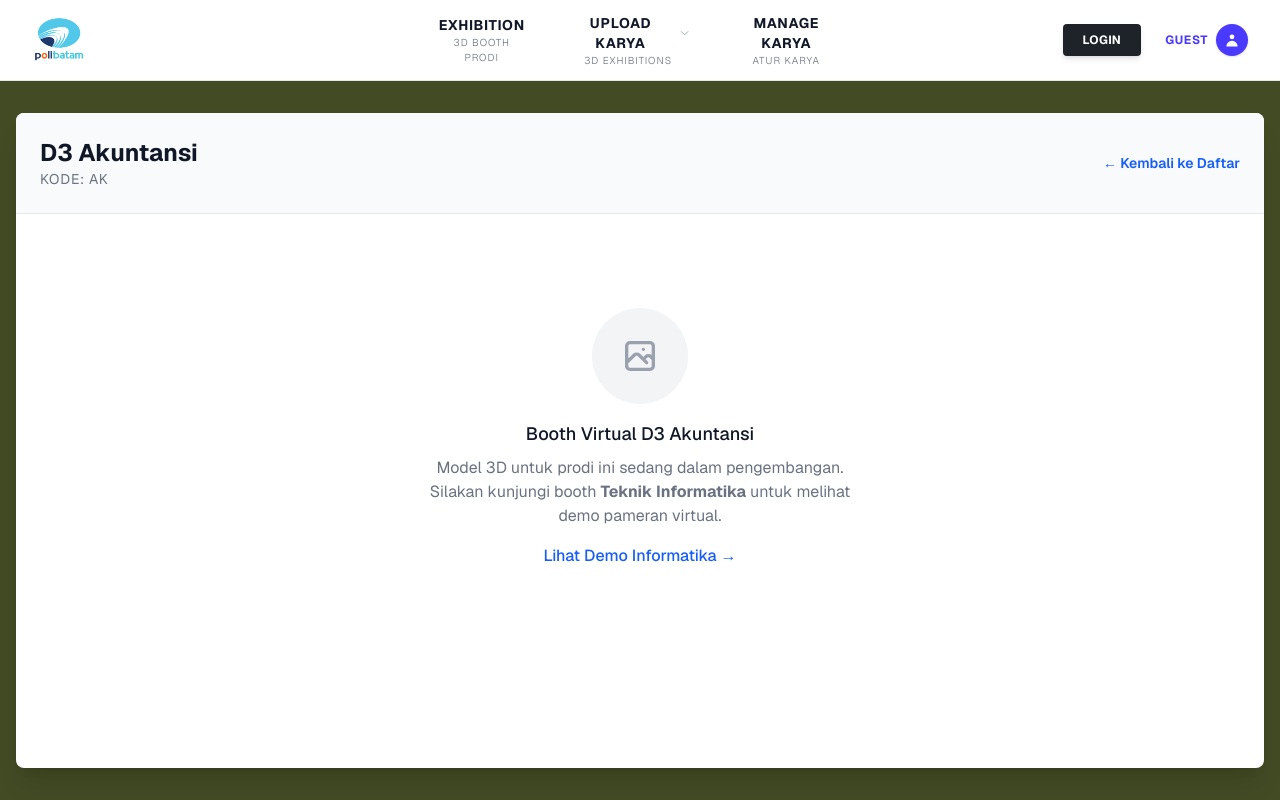
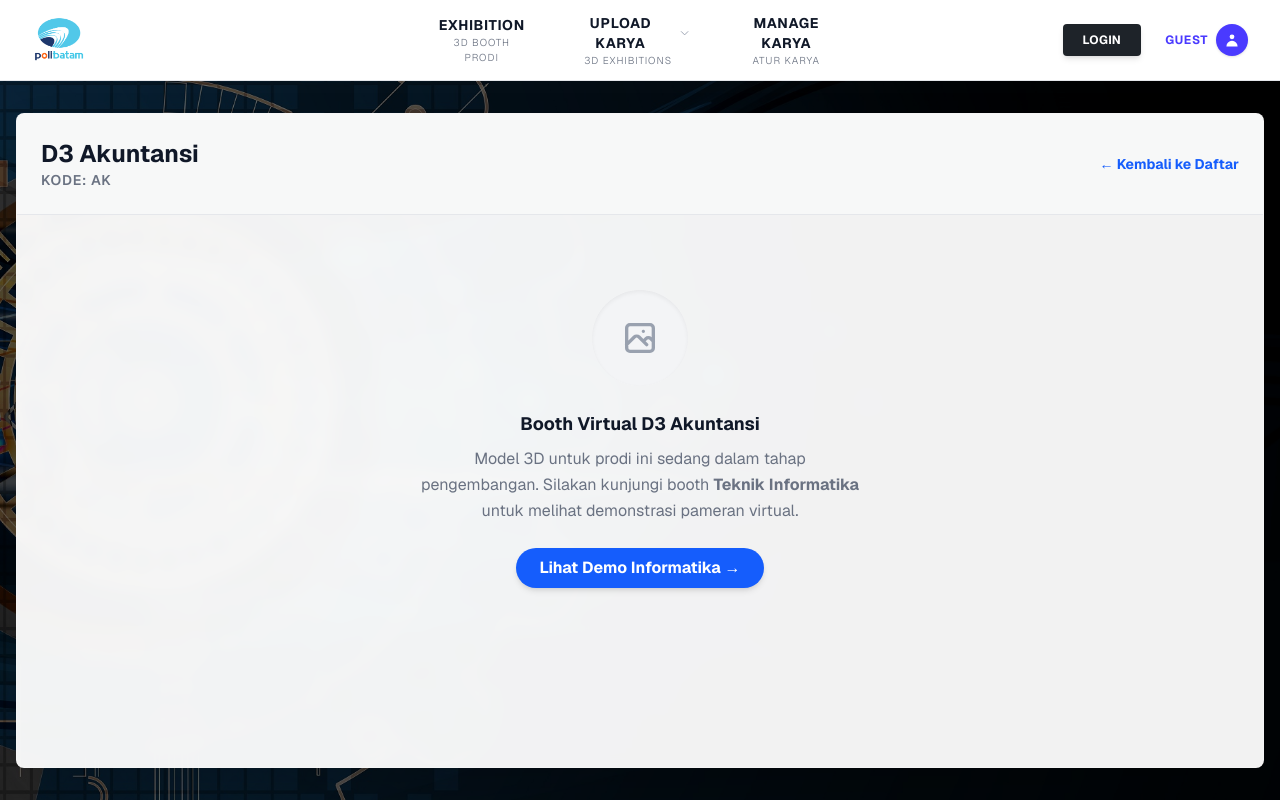
Before and after one commit to kimdaedan/showcase-frontend, a Next.js app: page /exhibition/ak in a window 1280 px wide. Built offline with nearby package versions, Linux system fonts and the light colour scheme; no server answers.

Commit message:
push from daedan

```diff
--- a/app/exhibition/[code]/page.tsx
+++ b/app/exhibition/[code]/page.tsx
@@ -2,6 +2,7 @@
 
 import { useParams } from 'next/navigation';
 import Link from 'next/link';
+import Image from 'next/image';
 import Navbar from '../../../components/Navbar';
 import Scene3D from '../../../components/Scene3D';
 import { Suspense, useEffect, useState } from 'react';
@@ -16,35 +17,20 @@ type Project = {
   karya_type: 'IMAGE' | 'PDF' | 'YOUTUBE';
   karya_url: string;
   status: 'PENDING' | 'APPROVED' | 'REJECTED';
-  major?: string; // Kolom jurusan dari tabel users
+  major?: string;
+  prodi?: string;
 };
 
 export default function ProdiDetailPage() {
   const params = useParams();
   const code = typeof params.code === 'string' ? params.code.toLowerCase() : '';
 
-  // Menentukan apakah ini prodi Informatika (karena kita baru punya model 3D informatika.glb)
   const isInformatika = code === 'if';
 
-  // State untuk menyimpan URL gambar proyek yang akan ditampilkan di 3D
   const [projectImage, setProjectImage] = useState<string | null>(null);
   const [displayProject, setDisplayProject] = useState<Project | null>(null);
 
-  // Mapping Kode URL ke Nama Prodi (Harus sama persis dengan input user saat Register)
-  // Tips: Di sistem nyata, sebaiknya gunakan ID Prodi agar lebih akurat daripada mencocokkan string nama.
   const prodiNameMap: { [key: string]: string } = {
-    if: "Teknik Informatika", // Disederhanakan untuk pencarian string
-    trm: "Multimedia",
-    cyber: "Keamanan Siber",
-    animasi: "Animasi",
-    rpl: "Rekayasa Perangkat Lunak",
-    elka: "Elektronika",
-    mk: "Mekatronika",
-    ak: "Akuntansi"
-  };
-
-  // Nama lengkap untuk judul halaman
-  const prodiTitleMap: { [key: string]: string } = {
     if: "D3 Teknik Informatika",
     trm: "D4 Teknologi Rekayasa Multimedia",
     cyber: "D4 Keamanan Siber",
@@ -55,34 +41,30 @@ export default function ProdiDetailPage() {
     ak: "D3 Akuntansi"
   };
 
-  const title = prodiTitleMap[code] || "Detail Program Studi";
-  const searchKeyword = prodiNameMap[code] || "";
+  const title = prodiNameMap[code] || "Detail Program Studi";
+  const targetProdi = prodiNameMap[code];
 
   useEffect(() => {
+    if (!targetProdi) return;
+
     const fetchApprovedProject = async () => {
       try {
         const res = await fetch('http://localhost:5000/api/projects');
         const data = await res.json();
 
-        // LOGIKA FILTERING:
-        // 1. Status harus APPROVED
-        // 2. Tipe harus IMAGE (karena 3D frame butuh tekstur gambar)
-        // 3. Jurusan (major) harus mengandung kata kunci prodi yang sedang dibuka
         const approved = data.find((p: Project) =>
           p.status === 'APPROVED' &&
           p.karya_type === 'IMAGE' &&
-          (p.major && p.major.toLowerCase().includes(searchKeyword.toLowerCase()))
+          p.prodi === targetProdi
         );
 
         if (approved) {
-          // Format URL gambar agar lengkap dengan host backend
           const imageUrl = `http://localhost:5000/${approved.karya_url}`;
           setProjectImage(imageUrl);
           setDisplayProject(approved);
-          console.log("✅ Menampilkan karya di 3D:", approved.title);
         } else {
-          console.log("⚠️ Tidak ada karya APPROVED bertipe IMAGE untuk prodi ini.");
           setProjectImage(null);
+          setDisplayProject(null);
         }
       } catch (err) {
         console.error("Gagal mengambil karya:", err);
@@ -90,24 +72,41 @@ export default function ProdiDetailPage() {
     };
 
     fetchApprovedProject();
-  }, [code, searchKeyword]);
+  }, [code, targetProdi]);
 
   return (
-    <main className="flex min-h-screen flex-col font-sans bg-[#424b24]">
+    <main className="flex min-h-screen flex-col font-sans relative">
+
+      {/* 1. BACKGROUND IMAGE LAYER */}
+      <div className="absolute inset-0 z-0">
+        <Image
+          src="/future.jpg"
+          alt="Background Future"
+          fill
+          className="object-cover"
+          quality={100}
+          priority
+        />
+        {/* Overlay Gelap agar konten terbaca jelas */}
+        <div className="absolute inset-0 bg-black/60"></div>
+      </div>
+
+      {/* 2. KONTEN UTAMA (Relative & Z-index tinggi) */}
+      <div className="relative z-10 flex flex-col min-h-screen">
         <Navbar />
 
         <div className="flex-grow px-4 py-8 flex justify-center">
-        <div className="w-full max-w-7xl bg-white rounded-lg shadow-xl overflow-hidden flex flex-col">
+          <div className="w-full max-w-7xl bg-white/95 backdrop-blur-sm rounded-lg shadow-2xl overflow-hidden flex flex-col border border-white/20">
 
             {/* Header Halaman */}
-          <div className="p-6 border-b border-gray-200 flex justify-between items-center bg-gray-50">
+            <div className="p-6 border-b border-gray-200 flex justify-between items-center bg-gray-50/80">
               <div>
                 <h1 className="text-2xl font-bold text-gray-900">{title}</h1>
-              <p className="text-sm text-gray-500 uppercase tracking-wider">KODE: {code}</p>
+                <p className="text-sm text-gray-500 uppercase tracking-wider font-semibold">KODE: {code}</p>
               </div>
               <Link
                 href="/exhibition"
-              className="text-sm text-blue-600 hover:text-blue-800 hover:underline flex items-center font-semibold"
+                className="text-sm text-blue-600 hover:text-blue-800 hover:underline flex items-center font-bold"
               >
                 &larr; Kembali ke Daftar
               </Link>
@@ -123,47 +122,41 @@ export default function ProdiDetailPage() {
                       Gunakan <b>WASD</b> untuk berjalan dan <b>Mouse</b> untuk melihat sekeliling.
                     </p>
 
-                  {/* Info Karya yang sedang tampil */}
-                  {displayProject && (
-                    <div className="mt-2 p-3 bg-blue-50 border border-blue-200 rounded-md inline-block">
-                      <p className="text-sm text-blue-800">
-                        <span className="font-bold">Sedang Ditampilkan:</span> {displayProject.title}
-                        <span className="mx-2">|</span>
-                        Oleh: {displayProject.nama_ketua}
-                      </p>
-                    </div>
-                  )}
+                    {/* BAGIAN INFO "SEDANG DITAMPILKAN" TELAH DIHAPUS DARI SINI */}
                   </div>
 
                   {/* Area 3D Viewer */}
-                <div className="flex-grow w-full rounded-xl border-4 border-gray-200 bg-gray-900 relative shadow-inner overflow-hidden">
+                  <div className="flex-grow w-full rounded-xl border-4 border-gray-300 bg-gray-900 relative shadow-inner overflow-hidden">
                     <Suspense fallback={
-                    <div className="absolute inset-0 flex items-center justify-center text-white">
-                      <div className="animate-pulse">Loading Environment...</div>
+                      <div className="absolute inset-0 flex items-center justify-center text-white bg-black/80">
+                        <div className="animate-pulse font-mono">Loading 3D Environment...</div>
                       </div>
                     }>
                       <Scene3D
-                      modelUrl="/models/booth_a.glb"
-                      projectImageUrl={projectImage} // Mengirim gambar ke Scene3D
+                        modelUrl="/models/informatika.glb"
+                        projectImageUrl={projectImage}
                       />
                     </Suspense>
                   </div>
                 </div>
               ) : (
-              // === TAMPILAN PRODI LAIN (Placeholder) ===
-              <div className="flex flex-col items-center justify-center h-[50vh] text-center space-y-4">
-                <div className="w-24 h-24 bg-gray-100 rounded-full flex items-center justify-center">
+                // === TAMPILAN PRODI LAIN ===
+                <div className="flex flex-col items-center justify-center h-[50vh] text-center space-y-6">
+                  <div className="w-24 h-24 bg-gray-100 rounded-full flex items-center justify-center shadow-inner">
                     <svg className="w-10 h-10 text-gray-400" fill="none" viewBox="0 0 24 24" stroke="currentColor">
                       <path strokeLinecap="round" strokeLinejoin="round" strokeWidth={2} d="M4 16l4.586-4.586a2 2 0 012.828 0L16 16m-2-2l1.586-1.586a2 2 0 012.828 0L20 14m-6-6h.01M6 20h12a2 2 0 002-2V6a2 2 0 00-2-2H6a2 2 0 00-2 2v12a2 2 0 002 2z" />
                     </svg>
                   </div>
                   <div>
-                  <h3 className="text-lg font-medium text-gray-900">Booth Virtual {title}</h3>
-                  <p className="text-gray-500 max-w-md mx-auto mt-2">
-                    Model 3D untuk prodi ini sedang dalam pengembangan.
-                    Silakan kunjungi booth <b>Teknik Informatika</b> untuk melihat demo pameran virtual.
+                    <h3 className="text-lg font-bold text-gray-900">Booth Virtual {title}</h3>
+                    <p className="text-gray-500 max-w-md mx-auto mt-2 leading-relaxed">
+                      Model 3D untuk prodi ini sedang dalam tahap pengembangan.
+                      Silakan kunjungi booth <b>Teknik Informatika</b> untuk melihat demonstrasi pameran virtual.
                     </p>
-                  <Link href="/exhibition/if" className="mt-4 inline-block text-blue-600 hover:underline font-medium">
+                    <Link
+                      href="/exhibition/if"
+                      className="mt-6 inline-block px-6 py-2 bg-blue-600 text-white rounded-full font-bold shadow-md hover:bg-blue-700 transition-transform transform hover:scale-105"
+                    >
                       Lihat Demo Informatika &rarr;
                     </Link>
                   </div>
@@ -173,6 +166,7 @@ export default function ProdiDetailPage() {
 
           </div>
         </div>
+      </div>
     </main>
   );
 }
--- a/components/SplashScreen.tsx
+++ b/components/SplashScreen.tsx
@@ -7,12 +7,12 @@ interface SplashScreenProps {
 }
 
 export default function SplashScreen({ onFinish }: SplashScreenProps) {
-  // ID dari URL YouTube Shorts: https://www.youtube.com/shorts/hdHnmDIfCyg
-  const VIDEO_ID = "hdHnmDIfCyg";
+  // ID dari URL YouTube Shorts: https://youtu.be/RPbGLZ_M0GY
+  const VIDEO_ID = "RPbGLZ_M0GY";
 
   // Durasi animasi sebelum otomatis masuk ke home (dalam milidetik)
   // Video tersebut durasinya sekitar 8 detik, jadi kita set 8000ms
-  const DURATION_MS = 13000;
+  const DURATION_MS = 5000;
 
   useEffect(() => {
     const timer = setTimeout(() => {
```
Lines whose indentation alone changed are shown as unchanged.
